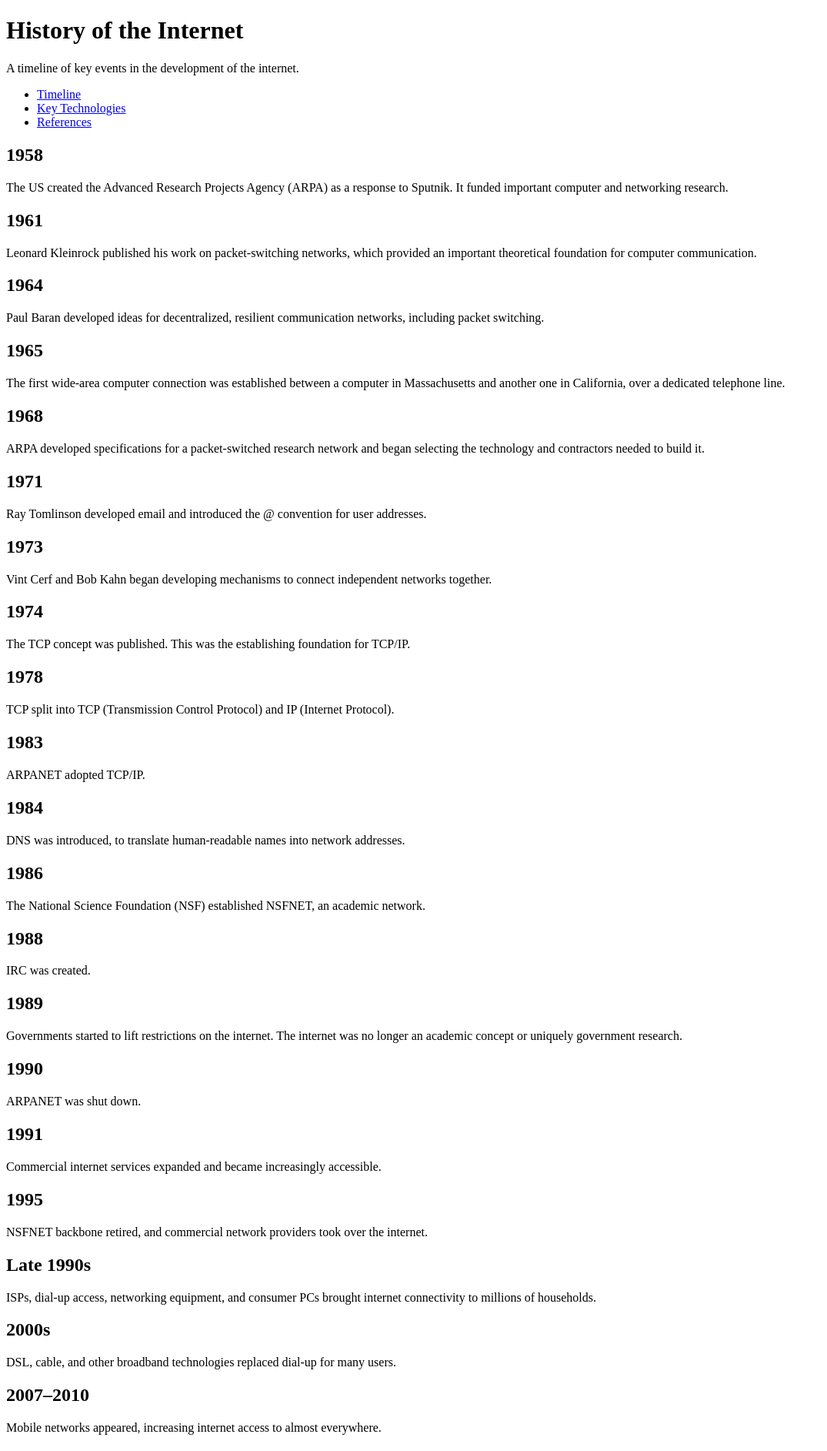
After one commit to Emmanuel-AB-26/web-programming-site-26, a Flask app: page /internet-history-ai in a window 1280 px wide. The commit adds this page. Shown: the top 1885 px of the page at 77% size, without its empty margins (0-1075 px from the left). Run offline with Flask 3, Linux system fonts and the light colour scheme.

Commit message:
Part 3: AI-generated history pages

```diff
--- a/app.py
+++ b/app.py
@@ -1,6 +1,6 @@
 """
 Web Programming — Flask application.
-Serves the portfolio home page and the Week 2 history pages.
+Serves the portfolio home page and the Week 2 history pages (hand-made and AI).
 """
 
 from flask import Flask, render_template
@@ -15,6 +15,8 @@ def home():
         {"week": 1, "title": "Live site launched", "url": "/"},
         {"week": 2, "title": "History of the Internet", "url": "/internet-history"},
         {"week": 2, "title": "History of the Web", "url": "/web-history"},
+        {"week": 2, "title": "History of the Internet (AI)", "url": "/internet-history-ai"},
+        {"week": 2, "title": "History of the Web (AI)", "url": "/web-history-ai"},
     ]
     return render_template("index.html", weekly_work=weekly_work)
 
@@ -29,5 +31,15 @@ def web_history():
     return render_template("web-history.html")
 
 
+@app.route("/internet-history-ai")
+def internet_history_ai():
+    return render_template("internet-history-ai.html")
+
+
+@app.route("/web-history-ai")
+def web_history_ai():
+    return render_template("web-history-ai.html")
+
+
 if __name__ == "__main__":
     app.run(debug=True)
--- /dev/null
+++ b/templates/internet-history-ai.html
@@ -0,0 +1,179 @@
+<!DOCTYPE html>
+<html lang="en">
+<head>
+<meta charset="UTF-8">
+<meta name="viewport" content="width=device-width, initial-scale=1.0">
+<title>History of the Internet</title>
+</head>
+<body>
+
+<header>
+  <h1>History of the Internet</h1>
+  <p>A timeline of key events in the development of the internet.</p>
+  <nav>
+    <ul>
+      <li><a href="#timeline">Timeline</a></li>
+      <li><a href="#technologies">Key Technologies</a></li>
+      <li><a href="#references">References</a></li>
+    </ul>
+  </nav>
+</header>
+
+<main>
+
+<section id="timeline">
+
+  <article>
+    <h2>1958</h2>
+    <p>The US created the Advanced Research Projects Agency (ARPA) as a response to Sputnik. It funded important computer and networking research.</p>
+  </article>
+
+  <article>
+    <h2>1961</h2>
+    <p>Leonard Kleinrock published his work on packet-switching networks, which provided an important theoretical foundation for computer communication.</p>
+  </article>
+
+  <article>
+    <h2>1964</h2>
+    <p>Paul Baran developed ideas for decentralized, resilient communication networks, including packet switching.</p>
+  </article>
+
+  <article>
+    <h2>1965</h2>
+    <p>The first wide-area computer connection was established between a computer in Massachusetts and another one in California, over a dedicated telephone line.</p>
+  </article>
+
+  <article>
+    <h2>1968</h2>
+    <p>ARPA developed specifications for a packet-switched research network and began selecting the technology and contractors needed to build it.</p>
+  </article>
+
+  <article>
+    <h2>1971</h2>
+    <p>Ray Tomlinson developed email and introduced the @ convention for user addresses.</p>
+  </article>
+
+  <article>
+    <h2>1973</h2>
+    <p>Vint Cerf and Bob Kahn began developing mechanisms to connect independent networks together.</p>
+  </article>
+
+  <article>
+    <h2>1974</h2>
+    <p>The TCP concept was published. This was the establishing foundation for TCP/IP.</p>
+  </article>
+
+  <article>
+    <h2>1978</h2>
+    <p>TCP split into TCP (Transmission Control Protocol) and IP (Internet Protocol).</p>
+  </article>
+
+  <article>
+    <h2>1983</h2>
+    <p>ARPANET adopted TCP/IP.</p>
+  </article>
+
+  <article>
+    <h2>1984</h2>
+    <p>DNS was introduced, to translate human-readable names into network addresses.</p>
+  </article>
+
+  <article>
+    <h2>1986</h2>
+    <p>The National Science Foundation (NSF) established NSFNET, an academic network.</p>
+  </article>
+
+  <article>
+    <h2>1988</h2>
+    <p>IRC was created.</p>
+  </article>
+
+  <article>
+    <h2>1989</h2>
+    <p>Governments started to lift restrictions on the internet. The internet was no longer an academic concept or uniquely government research.</p>
+  </article>
+
+  <article>
+    <h2>1990</h2>
+    <p>ARPANET was shut down.</p>
+  </article>
+
+  <article>
+    <h2>1991</h2>
+    <p>Commercial internet services expanded and became increasingly accessible.</p>
+  </article>
+
+  <article>
+    <h2>1995</h2>
+    <p>NSFNET backbone retired, and commercial network providers took over the internet.</p>
+  </article>
+
+  <article>
+    <h2>Late 1990s</h2>
+    <p>ISPs, dial-up access, networking equipment, and consumer PCs brought internet connectivity to millions of households.</p>
+  </article>
+
+  <article>
+    <h2>2000s</h2>
+    <p>DSL, cable, and other broadband technologies replaced dial-up for many users.</p>
+  </article>
+
+  <article>
+    <h2>2007–2010</h2>
+    <p>Mobile networks appeared, increasing internet access to almost everywhere.</p>
+  </article>
+
+  <article>
+    <h2>2010s</h2>
+    <p>Cloud computing, data centers, content-delivery networks, and high-speed fiber became fundamental components of internet infrastructure.</p>
+  </article>
+
+  <article>
+    <h2>Present</h2>
+    <p>Internet connectivity increasingly extends to machines, sensors, vehicles, industrial systems, and low-latency applications.</p>
+  </article>
+
+</section>
+
+<section id="technologies">
+  <h2>Key Technologies</h2>
+
+  <article>
+    <h3>Packet Switching</h3>
+    <p>The concept of packet switching is a fundamental theory of the internet. It consists of dividing data into small packets which are forwarded through a network from one side to another.</p>
+  </article>
+
+  <article>
+    <h3>TCP/IP</h3>
+    <p>The core networking protocols which define inter-device and inter-network communication.</p>
+  </article>
+
+  <article>
+    <h3>DNS</h3>
+    <p>It aims to transform human-readable names (URLs) into network addresses.</p>
+  </article>
+
+</section>
+
+<section id="references">
+  <h2>References</h2>
+  <ul>
+    <li><a href="https://www.internetsociety.org/internet/history-internet/brief-history-internet/?utm_source=chatgpt.com">A Brief History of the Internet - Internet Society</a></li>
+    <li><a href="https://www.computerhistory.org/internethistory/?utm_source=chatgpt.com">Internet History | Computer History Museum</a></li>
+    <li><a href="https://www.internetsociety.org/internet/history-internet/brief-history-internet-related-networks/?utm_source=chatgpt.com">History of the Internet & Related Networks - Internet Society</a></li>
+    <li><a href="https://www.darpa.mil/node/2108">ARPA Is Born</a></li>
+    <li><a href="https://lemelson.mit.edu/resources/ray-tomlinson">Ray Tomlinson | Lemelson</a></li>
+    <li><a href="https://www.comsoc.org/node/19651">TCP Split into TCP/IP | IEEE Communications Society</a></li>
+    <li><a href="https://www.merit.edu/wp-content/uploads/2025/01/Retiring-the-NSFNET-Backbone-Service_-Chronicling-the-End-of-an-Era-1.pdf">Retiring the NSFNET Backbone Service: Chronicling the End of an Era (PDF)</a></li>
+  </ul>
+</section>
+
+</main>
+
+<footer>
+  <p>Web Programming — built with Flask and deployed on Render.</p>
+  <p>This website is created for educational purposes only, as part of the GIN446 - Web Programming course, School of Engineering, USEK. (Fall 2026-2027)</p>
+</footer>
+
+</body>
+</html>
```
Also changed, not shown: templates/internet-history.html (+14 -0 lines), templates/web-history-ai.html (added, +162 -0 lines), templates/web-history.html (+14 -0 lines).
